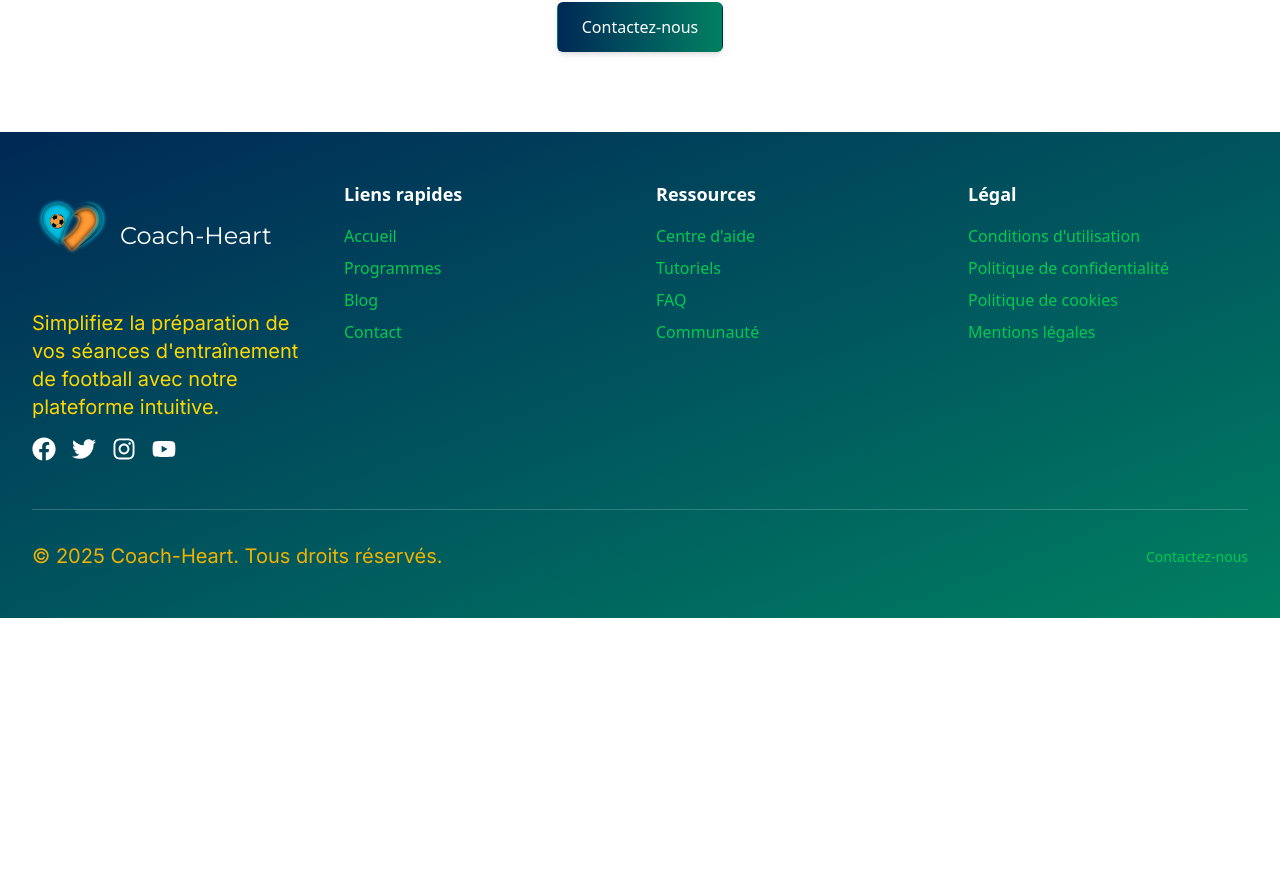
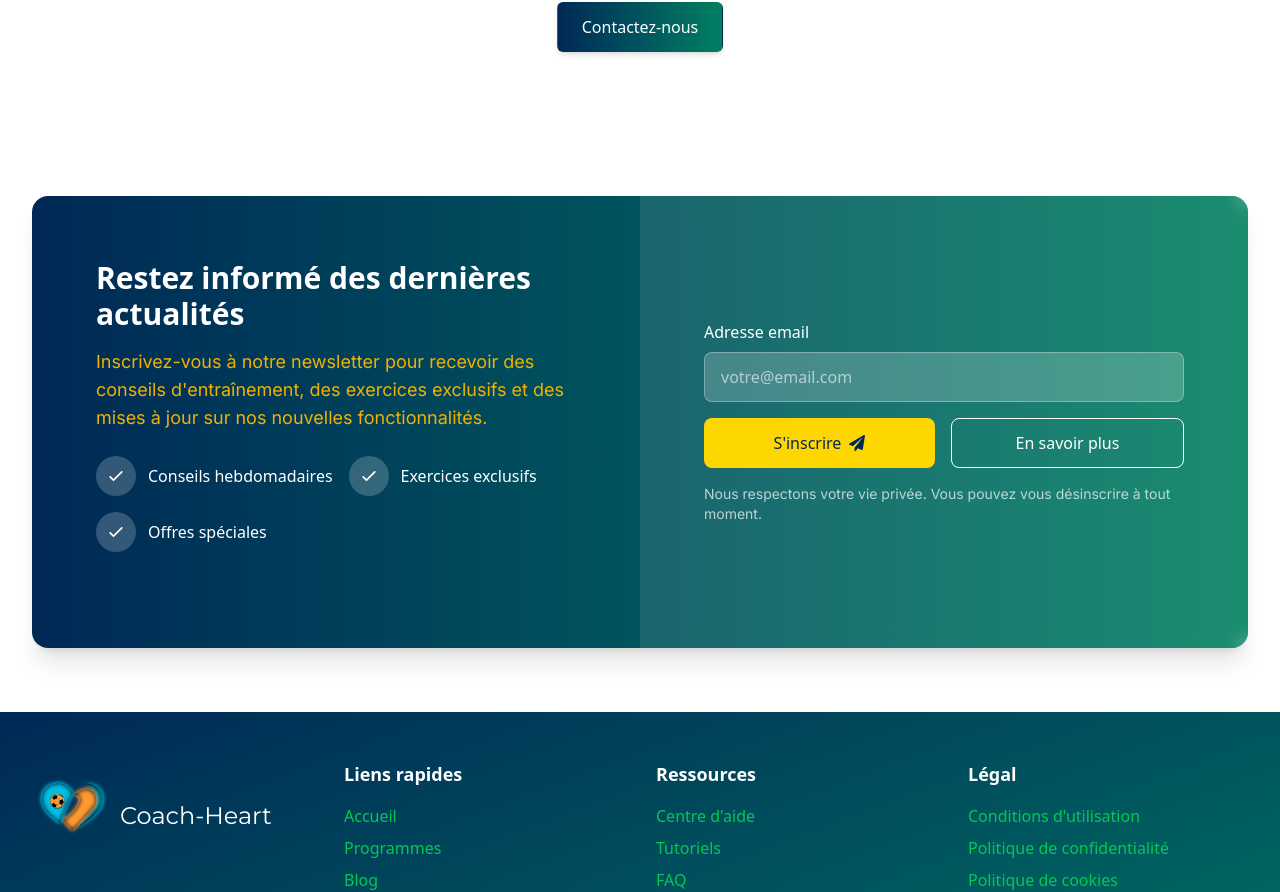
Before and after one commit to petaccia/coatch-heart, a Next.js app in the folder frontend/: page / in a window 1280 px wide. Shown: the part 6651-7543 px from the top of the page. Before the commit the page ends 7269 px from the top, so only its background shows below. Built offline with nearby package versions, Linux system fonts and the light colour scheme.

Commit message:
feat: add modular newsletter section to home page

```diff
--- a/frontend/src/app/page.tsx
+++ b/frontend/src/app/page.tsx
@@ -8,6 +8,7 @@ import CtaSection from '@/components/sections/home/cta-section';
 import PartnersSection from '@/components/sections/home/partners-section';
 import BlogSection from '@/components/sections/home/blog-section';
 import PricingSection from '@/components/sections/home/pricing-section';
+import NewsletterSection from '@/components/sections/home/newsletter-section';
 
 export default function Home() {
   return (
@@ -22,6 +23,7 @@ export default function Home() {
       <TestimonialsSection />
       <BlogSection />
       <FaqSection />
+      <NewsletterSection />
     </main>
   );
 }
--- /dev/null
+++ b/frontend/src/components/sections/home/newsletter-section/NewsletterSection.tsx
@@ -0,0 +1,22 @@
+"use client";
+import { NewsletterContent, NewsletterForm } from './components';
+
+const NewsletterSection = () => {
+  return (
+    <section className="py-16 bg-white">
+      <div className="max-w-7xl mx-auto px-4 sm:px-6 lg:px-8">
+        <div className="bg-gradient-to-r from-primary to-secondary rounded-2xl shadow-xl overflow-hidden">
+          <div className="grid grid-cols-1 lg:grid-cols-2 gap-0">
+            {/* Contenu textuel */}
+            <NewsletterContent />
+
+            {/* Formulaire */}
+            <NewsletterForm />
+          </div>
+        </div>
+      </div>
+    </section>
+  );
+};
+
+export default NewsletterSection;
--- /dev/null
+++ b/frontend/src/components/sections/home/newsletter-section/components/NewsletterContent.tsx
@@ -0,0 +1,41 @@
+"use client";
+import { motion } from 'framer-motion';
+
+const NewsletterContent = () => {
+  return (
+    <motion.div
+      initial={{ opacity: 0, x: -20 }}
+      whileInView={{ opacity: 1, x: 0 }}
+      viewport={{ once: true }}
+      transition={{ duration: 0.8 }}
+      className="p-8 md:p-12 lg:p-16"
+    >
+      <h2 className="text-3xl font-bold text-white mb-4">
+        Restez informé des dernières actualités
+      </h2>
+      <p className="!text-accent-dark !text-lg mb-6">
+        Inscrivez-vous à notre newsletter pour recevoir des conseils d'entraînement, des exercices exclusifs et des mises à jour sur nos nouvelles fonctionnalités.
+      </p>
+      <div className="flex flex-wrap gap-4 mb-8">
+        <FeatureItem text="Conseils hebdomadaires" />
+        <FeatureItem text="Exercices exclusifs" />
+        <FeatureItem text="Offres spéciales" />
+      </div>
+    </motion.div>
+  );
+};
+
+const FeatureItem = ({ text }: { text: string }) => {
+  return (
+    <div className="flex items-center">
+      <div className="w-10 h-10 rounded-full bg-white/20 flex items-center justify-center mr-3">
+        <svg className="w-5 h-5 text-white" fill="none" viewBox="0 0 24 24" stroke="currentColor">
+          <path strokeLinecap="round" strokeLinejoin="round" strokeWidth={2} d="M5 13l4 4L19 7" />
+        </svg>
+      </div>
+      <span className="text-white">{text}</span>
+    </div>
+  );
+};
+
+export default NewsletterContent;
--- /dev/null
+++ b/frontend/src/components/sections/home/newsletter-section/components/NewsletterForm.tsx
@@ -0,0 +1,141 @@
+"use client";
+import { useState } from 'react';
+import { motion } from 'framer-motion';
+import { FaPaperPlane } from 'react-icons/fa';
+
+const NewsletterForm = () => {
+  const [email, setEmail] = useState('');
+  const [isSubmitted, setIsSubmitted] = useState(false);
+  const [isLoading, setIsLoading] = useState(false);
+  const [error, setError] = useState('');
+
+  const handleSubmit = (e: React.FormEvent) => {
+    e.preventDefault();
+    setError('');
+
+    // Validation simple de l'email
+    if (!email || !/^[^\s@]+@[^\s@]+\.[^\s@]+$/.test(email)) {
+      setError('Veuillez entrer une adresse email valide');
+      return;
+    }
+
+    // Simuler un envoi à l'API
+    setIsLoading(true);
+    setTimeout(() => {
+      setIsLoading(false);
+      setIsSubmitted(true);
+      setEmail('');
+    }, 1500);
+  };
+
+  return (
+    <motion.div
+      initial={{ opacity: 0, x: 20 }}
+      whileInView={{ opacity: 1, x: 0 }}
+      viewport={{ once: true }}
+      transition={{ duration: 0.8, delay: 0.2 }}
+      className="p-8 md:p-12 lg:p-16 bg-white/10 backdrop-blur-sm flex items-center"
+    >
+      {!isSubmitted ? (
+        <SubscriptionForm
+          email={email}
+          setEmail={setEmail}
+          error={error}
+          isLoading={isLoading}
+          handleSubmit={handleSubmit}
+        />
+      ) : (
+        <SuccessMessage />
+      )}
+    </motion.div>
+  );
+};
+
+interface SubscriptionFormProps {
+  email: string;
+  setEmail: (email: string) => void;
+  error: string;
+  isLoading: boolean;
+  handleSubmit: (e: React.FormEvent) => void;
+}
+
+const SubscriptionForm = ({ email, setEmail, error, isLoading, handleSubmit }: SubscriptionFormProps) => {
+  return (
+    <form onSubmit={handleSubmit} className="w-full">
+      <div className="mb-4">
+        <label htmlFor="email" className="block text-white font-medium mb-2">
+          Adresse email
+        </label>
+        <input
+          type="email"
+          id="email"
+          value={email}
+          onChange={(e) => setEmail(e.target.value)}
+          placeholder="votre@email.com"
+          className="w-full px-4 py-3 rounded-lg bg-white/20 text-white placeholder-white/60 border border-white/30 focus:outline-none focus:ring-2 focus:ring-white/50"
+          required
+        />
+        {error && <p className="mt-2 text-accent text-sm">{error}</p>}
+      </div>
+      <div className="flex flex-col sm:flex-row gap-4">
+        <SubmitButton isLoading={isLoading} />
+        <LearnMoreButton />
+      </div>
+      <p className="mt-4 !text-white/70 !text-sm">
+        Nous respectons votre vie privée. Vous pouvez vous désinscrire à tout moment.
+      </p>
+    </form>
+  );
+};
+
+const SubmitButton = ({ isLoading }: { isLoading: boolean }) => {
+  return (
+    <motion.button
+      whileHover={{ scale: 1.03 }}
+      whileTap={{ scale: 0.98 }}
+      type="submit"
+      disabled={isLoading}
+      className="flex-1 px-6 py-3 bg-accent text-primary font-medium rounded-lg flex items-center justify-center hover:bg-accent-dark transition-all duration-300"
+    >
+      {isLoading ? (
+        <svg className="animate-spin h-5 w-5 text-primary" xmlns="http://www.w3.org/2000/svg" fill="none" viewBox="0 0 24 24">
+          <circle className="opacity-25" cx="12" cy="12" r="10" stroke="currentColor" strokeWidth="4"></circle>
+          <path className="opacity-75" fill="currentColor" d="M4 12a8 8 0 018-8V0C5.373 0 0 5.373 0 12h4zm2 5.291A7.962 7.962 0 014 12H0c0 3.042 1.135 5.824 3 7.938l3-2.647z"></path>
+        </svg>
+      ) : (
+        <>
+          S'inscrire <FaPaperPlane className="ml-2" />
+        </>
+      )}
+    </motion.button>
+  );
+};
+
+const LearnMoreButton = () => {
+  return (
+    <button
+      type="button"
+      className="flex-1 px-6 py-3 border border-white text-white font-medium rounded-lg hover:bg-white/10 transition-all duration-300"
+    >
+      En savoir plus
+    </button>
+  );
+};
+
+const SuccessMessage = () => {
+  return (
+    <div className="text-center w-full">
+      <div className="w-16 h-16 bg-accent rounded-full flex items-center justify-center mx-auto mb-4">
+        <svg className="w-8 h-8 text-primary" fill="none" viewBox="0 0 24 24" stroke="currentColor">
+          <path strokeLinecap="round" strokeLinejoin="round" strokeWidth={2} d="M5 13l4 4L19 7" />
+        </svg>
+      </div>
+      <h3 className="text-2xl font-bold text-white mb-2">Merci pour votre inscription !</h3>
+      <p className="!text-white/90">
+        Vous recevrez bientôt nos prochaines newsletters avec des conseils et astuces exclusifs.
+      </p>
+    </div>
+  );
+};
+
+export default NewsletterForm;
--- /dev/null
+++ b/frontend/src/components/sections/home/newsletter-section/components/index.ts
@@ -0,0 +1,2 @@
+export { default as NewsletterContent } from './NewsletterContent';
+export { default as NewsletterForm } from './NewsletterForm';
--- /dev/null
+++ b/frontend/src/components/sections/home/newsletter-section/index.ts
@@ -0,0 +1 @@
+export { default } from './NewsletterSection';
```
